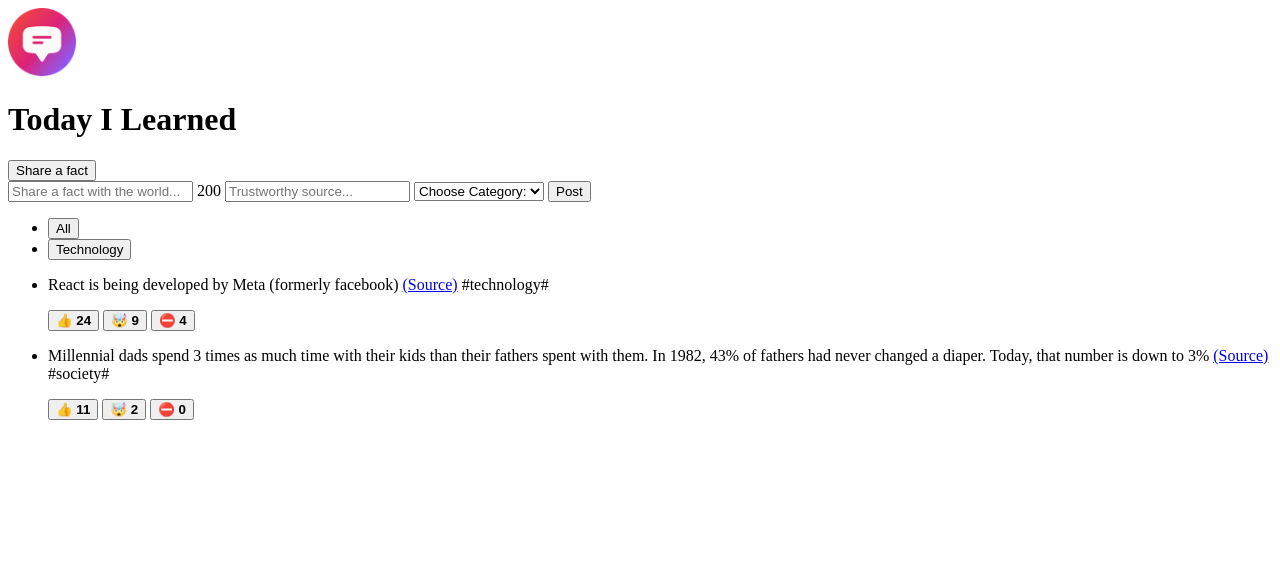
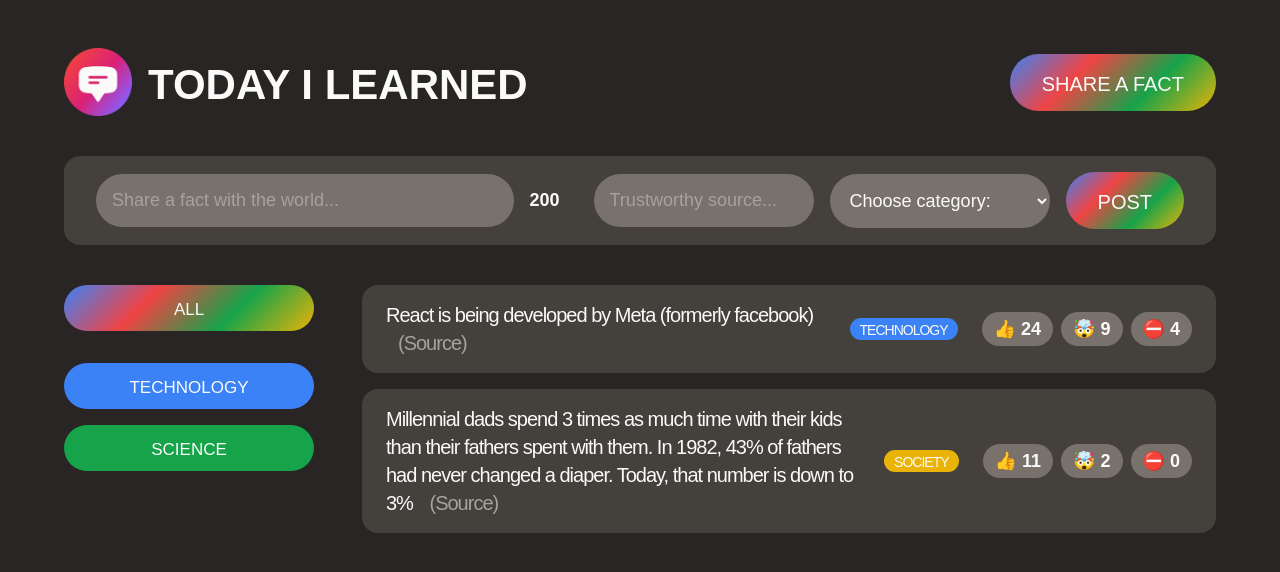
Before and after one commit to DevZRodz/Today-I-Learned, a plain HTML site: page index.html in a window 1280 px wide. Drawn offline with Linux system fonts and the light colour scheme; a web font is replaced by a local one.

Commit message:
Added 'style.css' to 'css' folder for HTML styling and applied classes in index.html

```diff
--- /dev/null
+++ b/css/style.css
@@ -0,0 +1,222 @@
+* {
+  margin: 0;
+  padding: 0;
+  box-sizing: border-box;
+}
+
+body {
+  background-color: #292524;
+  color: #fafaf9;
+  font-family: 'Sono', sans-serif;
+  padding: 48px 64px;
+}
+
+/* MAIN LAYOUT */
+.container {
+  max-width: 1500px;
+  margin: 0 auto;
+}
+
+.header {
+  margin-bottom: 40px;
+  display: flex;
+  align-items: center;
+  justify-content: space-between;
+}
+
+.main {
+  display: grid;
+  grid-template-columns: 250px 1fr;
+  gap: 48px;
+}
+
+@media (max-width: 900px) {
+  .main {
+    grid-template-columns: 1fr;
+  }
+}
+
+/* ELEMENTS */
+
+.logo {
+  display: flex;
+  align-items: center;
+  gap: 16px;
+}
+
+.logo img {
+  width: 68px;
+  height: 68px;
+}
+
+h1 {
+  font-size: 42px;
+  text-transform: uppercase;
+  font-family: 'Coiny', sans-serif;
+  line-height: 1;
+  margin-top: 6px;
+}
+
+.category {
+  margin-bottom: 16px;
+}
+
+.fact {
+  font-size: 20px;
+  line-height: 1.4;
+  background-color: #44403c;
+  margin-bottom: 16px;
+  padding: 16px 24px;
+  letter-spacing: -1px;
+  border-radius: 16px;
+
+  display: flex;
+  align-items: center;
+  gap: 24px;
+}
+
+@media (max-width: 1200px) {
+  .fact {
+    flex-direction: column;
+    align-items: flex-end;
+    gap: 12px;
+  }
+}
+
+.tag {
+  text-transform: uppercase;
+  font-size: 14px;
+  font-family: 'Coiny', sans-serif;
+  padding-top: 3px;
+  padding-left: 10px;
+  padding-right: 10px;
+  border-radius: 100px;
+}
+
+.vote-buttons {
+  margin-left: auto;
+  flex-shrink: 0;
+
+  display: flex;
+  gap: 8px;
+}
+
+.vote-buttons button {
+  border: none;
+  background-color: #78716c;
+  font-size: 18px;
+  padding: 6px 12px;
+  border-radius: 100px;
+  color: inherit;
+  font-family: inherit;
+  font-weight: 600;
+  cursor: pointer;
+  transition: 0.3s;
+}
+
+.vote-buttons button:hover {
+  background-color: #292524;
+}
+
+ul {
+  list-style: none;
+}
+
+.source:link,
+.source:visited {
+  color: #a8a29e;
+  text-decoration: none;
+  margin-left: 12px;
+  transition: 0.3s;
+}
+
+.source:hover,
+.source:active {
+  color: #3b82f6;
+}
+
+.btn {
+  border: none;
+  font-family: 'Coiny', sans-serif;
+  line-height: 1;
+  text-transform: uppercase;
+  font-size: 17px;
+  padding: 16px 0 13px;
+  background-image: linear-gradient(135deg, #3b82f6, #ef4444, #16a34a, #eab308);
+  color: inherit;
+  border-radius: 100px;
+  cursor: pointer;
+  transition: 0.3s;
+}
+
+.btn:hover {
+  transform: scale(110%) rotate(-2deg);
+}
+
+.btn-large {
+  font-size: 20px;
+  padding: 20px 32px 17px;
+}
+
+.btn-all-categories {
+  margin-bottom: 16px;
+  width: 100%;
+}
+
+.btn-category {
+  width: 100%;
+  background-image: none;
+}
+
+/* FORM */
+.fact-form {
+  background-color: #44403c;
+  margin-bottom: 40px;
+  padding: 16px 32px;
+  display: flex;
+  align-items: center;
+  gap: 16px;
+  border-radius: 16px;
+}
+
+.fact-form input,
+.fact-form select {
+  width: 220px;
+  background-color: #78716c;
+  border: none;
+  border-radius: 100px;
+  padding: 16px;
+  font-size: 18px;
+  color: inherit;
+  font-family: inherit;
+}
+
+.fact-form input::placeholder {
+  color: #a8a29e;
+}
+
+.fact-form input:first-child {
+  flex-grow: 1;
+}
+
+.fact-form span {
+  font-weight: 600;
+  font-size: 18px;
+  margin-right: 18px;
+}
+
+@media (max-width: 1000px) {
+  body {
+    padding: 32px 48px;
+  }
+
+  .fact-form {
+    flex-direction: column;
+    align-items: stretch;
+  }
+
+  .fact-form input,
+  .fact-form select {
+    width: auto;
+  }
+}
--- a/index.html
+++ b/index.html
@@ -2,71 +2,118 @@
 <html lang="en">
   <head>
     <meta charset="UTF-8" />
+    <meta http-equiv="X-UA-Compatible" content="IE=edge" />
     <meta name="viewport" content="width=device-width, initial-scale=1.0" />
+
+    <link rel="preconnect" href="https://fonts.googleapis.com" />
+    <link rel="preconnect" href="https://fonts.gstatic.com" crossorigin />
+    <link
+      href="https://fonts.googleapis.com/css2?family=Coiny&family=Sono:wght@400;600&display=swap"
+      rel="stylesheet"
+    />
+
+    <link href="./css/style.css" rel="stylesheet" />
     <title>Today I Learned!</title>
   </head>
   <body>
-    <header>
-      <img src="./logo.png" height="68" width="68" alt="Today I Learned Logo" />
+    <div class="container">
+      <header class="header">
+        <div class="logo">
+          <img
+            src="logo.png"
+            height="68"
+            width="68"
+            alt="Today I Learned Logo"
+          />
           <h1>Today I Learned</h1>
-      <button>Share a fact</button>
+        </div>
+
+        <button class="btn btn-large">Share a fact</button>
       </header>
 
-    <form>
+      <form class="fact-form">
         <input type="text" placeholder="Share a fact with the world..." />
         <span>200</span>
         <input type="text" placeholder="Trustworthy source..." />
         <select>
-        <option value="">Choose Category:</option>
+          <option value="">Choose category:</option>
           <option value="technology">Technology</option>
           <option value="science">Science</option>
           <option value="finance">Finance</option>
         </select>
-      <button>Post</button>
+        <button class="btn btn-large">Post</button>
       </form>
 
-    <main>
+      <main class="main">
         <aside>
           <ul>
-          <li><button>All</button></li>
-          <li><button>Technology</button></li>
+            <li class="category">
+              <button class="btn btn-all-categories">All</button>
+            </li>
+            <li class="category">
+              <button
+                class="btn btn-category"
+                style="background-color: #3b82f6"
+              >
+                Technology
+              </button>
+            </li>
+            <li class="category">
+              <button
+                class="btn btn-category"
+                style="background-color: #16a34a"
+              >
+                Science
+              </button>
+            </li>
           </ul>
         </aside>
 
         <section>
           <ul>
-          <li>
+            <li class="fact">
               <p>
                 React is being developed by Meta (formerly facebook)
-              <a href="https://opensource.fb.com/" target="_blank">(Source)</a>
-              <span>#technology#</span>
+                <a
+                  class="source"
+                  href="https://opensource.fb.com/"
+                  target="_blank"
+                  >(Source)</a
+                >
               </p>
-            <div>
-              <button>👍 <strong>24</strong></button>
-              <button>🤯 <strong>9</strong></button>
-              <button>⛔️ <strong>4</strong></button>
+              <span class="tag" style="background-color: #3b82f6"
+                >technology</span
+              >
+              <div class="vote-buttons">
+                <button>👍 24</button>
+                <button>🤯 9</button>
+                <button>⛔️ 4</button>
               </div>
             </li>
-          <li>
+
+            <li class="fact">
               <p>
                 Millennial dads spend 3 times as much time with their kids than
                 their fathers spent with them. In 1982, 43% of fathers had never
                 changed a diaper. Today, that number is down to 3%
+
                 <a
+                  class="source"
                   href="https://www.mother.ly/parenting/millennial-dads-spend-more-time-with-their-kids"
                   target="_blank"
                   >(Source)</a
                 >
-              <span>#society#</span>
               </p>
-            <div>
-              <button>👍 <strong>11</strong></button>
-              <button>🤯 <strong>2</strong></button>
-              <button>⛔️ <strong>0</strong></button>
+              <span class="tag" style="background-color: #eab308">society</span>
+              <div class="vote-buttons">
+                <button>👍 11</button>
+                <button>🤯 2</button>
+                <button>⛔️ 0</button>
               </div>
             </li>
           </ul>
         </section>
       </main>
+    </div>
   </body>
 </html>
```
Lines whose indentation alone changed are shown as unchanged.
